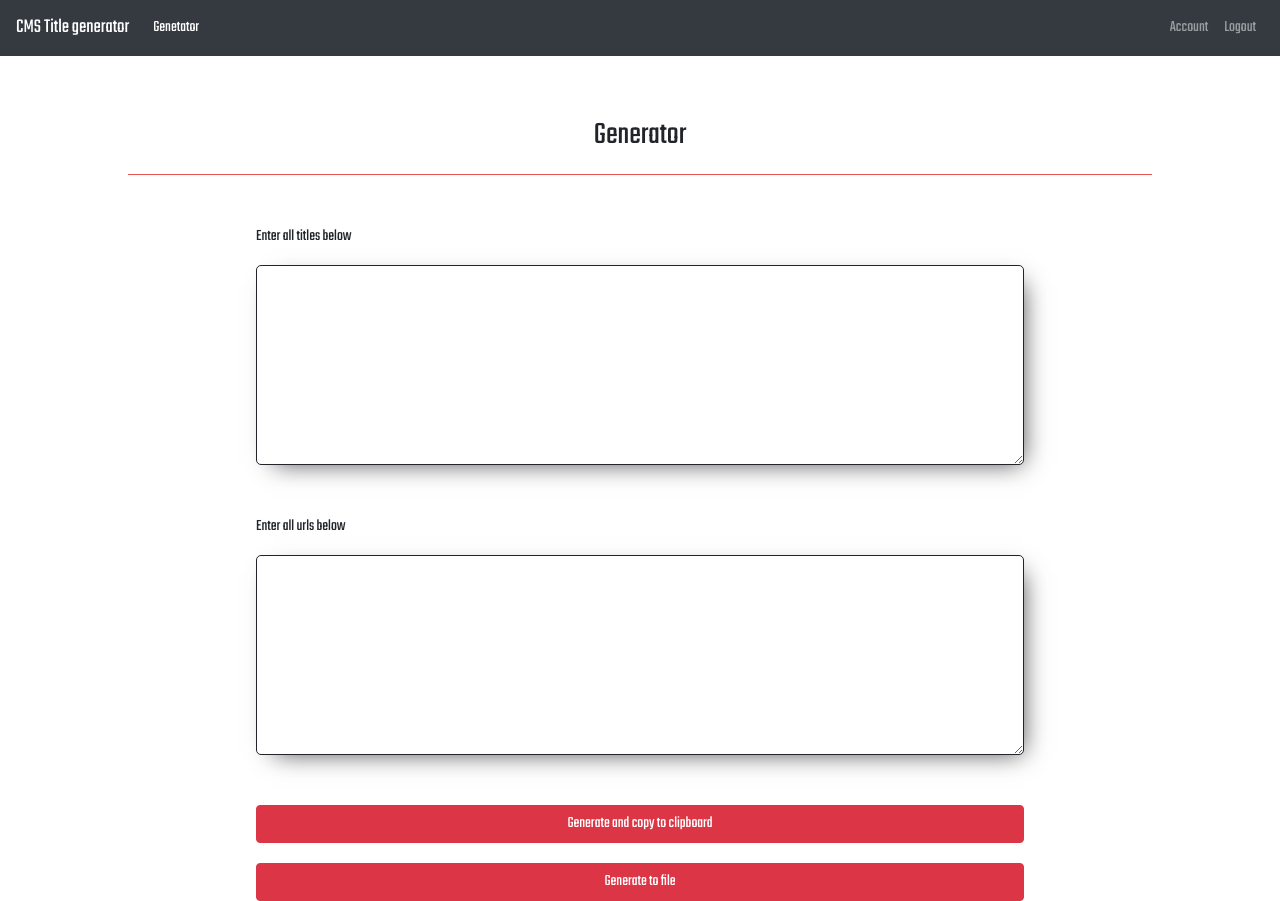
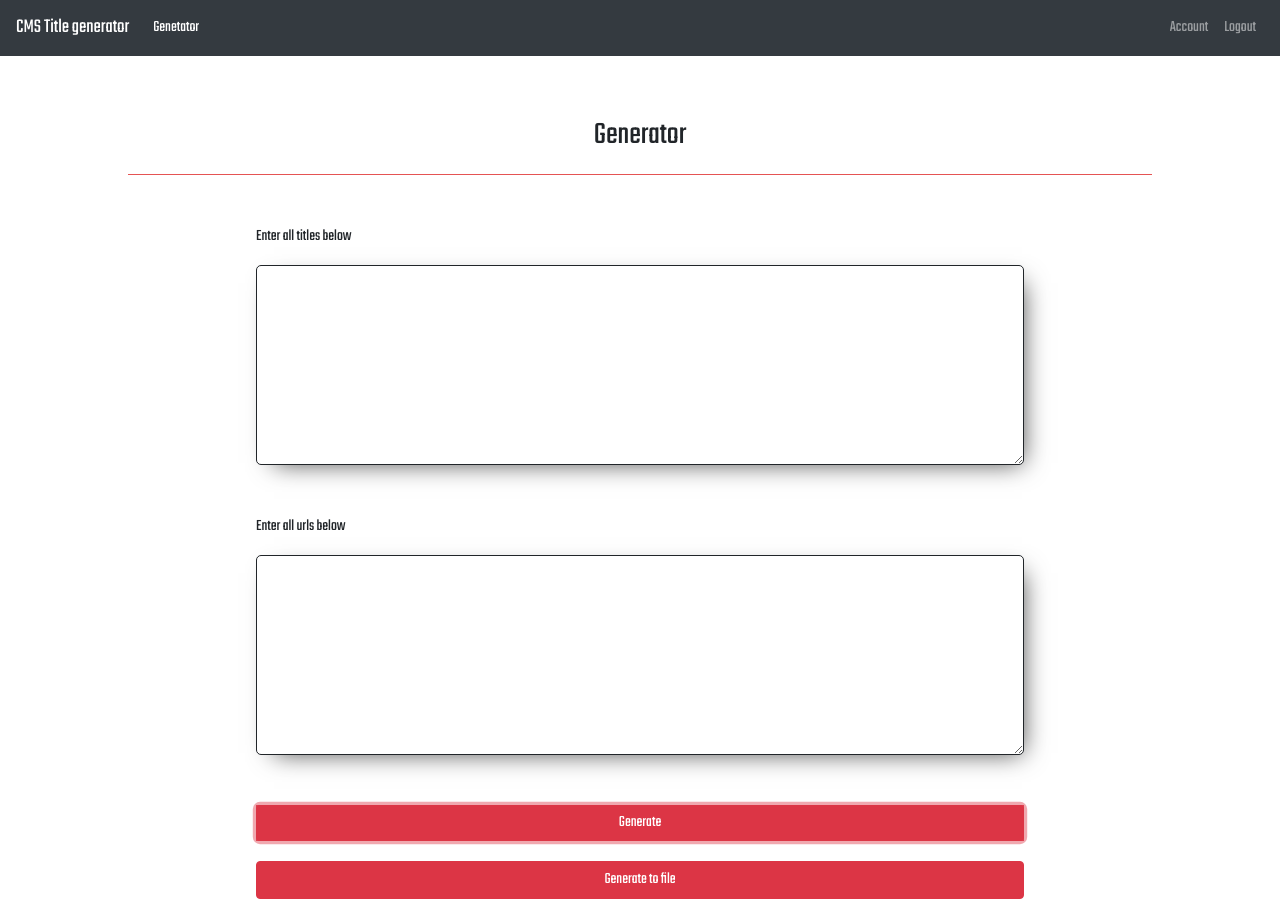
Before and after one commit to DevWichrowski/CMS-title-generator, a React (Create React App) app: page / in a window 1280 px wide. Built offline with nearby package versions, Linux system fonts and the light colour scheme.

Commit message:
Add ButtonGenerate component and added some stylings

```diff
--- a/public/index.html
+++ b/public/index.html
@@ -14,6 +14,7 @@
   <link rel="stylesheet" href="https://maxcdn.bootstrapcdn.com/bootstrap/4.2.1/css/bootstrap.min.css" integrity="sha384-GJzZqFGwb1QTTN6wy59ffF1BuGJpLSa9DkKMp0DgiMDm4iYMj70gZWKYbI706tWS"
     crossorigin="anonymous" />
     <link href="https://fonts.googleapis.com/css?family=Teko" rel="stylesheet">
+    <link rel="stylesheet" href="https://stackpath.bootstrapcdn.com/bootstrap/4.3.1/css/bootstrap.min.css" integrity="sha384-ggOyR0iXCbMQv3Xipma34MD+dH/1fQ784/j6cY/iJTQUOhcWr7x9JvoRxT2MZw1T" crossorigin="anonymous">
   <!--
       Notice the use of %PUBLIC_URL% in the tags above.
       It will be replaced with the URL of the `public` folder during the build.
@@ -39,6 +40,9 @@
       To begin the development, run `npm start` or `yarn start`.
       To create a production bundle, use `npm run build` or `yarn build`.
     -->
+    <script src="https://code.jquery.com/jquery-3.3.1.slim.min.js" integrity="sha384-q8i/X+965DzO0rT7abK41JStQIAqVgRVzpbzo5smXKp4YfRvH+8abtTE1Pi6jizo" crossorigin="anonymous"></script>
+<script src="https://cdnjs.cloudflare.com/ajax/libs/popper.js/1.14.7/umd/popper.min.js" integrity="sha384-UO2eT0CpHqdSJQ6hJty5KVphtPhzWj9WO1clHTMGa3JDZwrnQq4sF86dIHNDz0W1" crossorigin="anonymous"></script>
+<script src="https://stackpath.bootstrapcdn.com/bootstrap/4.3.1/js/bootstrap.min.js" integrity="sha384-JjSmVgyd0p3pXB1rRibZUAYoIIy6OrQ6VrjIEaFf/nJGzIxFDsf4x0xIM+B07jRM" crossorigin="anonymous"></script>
 </body>
 
 </html>
--- /dev/null
+++ b/src/components/Dashboard/TitleGenerator/ButtonGenerate/ButtonGenerate.js
@@ -0,0 +1,24 @@
+import React from 'react';
+import './ButtonGenerate.scss';
+
+export default function ButtonGenerate() {
+	return (
+		<div className="button-generate">
+			<p>
+				<a
+					className="btn btn-primary"
+					data-toggle="collapse"
+					href="#collapseExample"
+					role="button"
+					aria-expanded="false"
+					aria-controls="collapseExample"
+				>
+					Generate
+				</a>
+			</p>
+			<div className="collapse" id="collapseExample">
+				<textarea className="custom-textarea"/>
+			</div>
+		</div>
+	);
+}
--- /dev/null
+++ b/src/components/Dashboard/TitleGenerator/ButtonGenerate/ButtonGenerate.scss
@@ -0,0 +1,24 @@
+.button-generate {
+    display: block;
+    width: 60%!important;
+    margin: 20px auto;
+    background-color: #dc3545;
+    text-align: center;
+
+    .custom-textarea {
+        display: block;
+        width: 100%;
+        height: 200px;
+        margin: 0 auto;
+        box-shadow: 8px 8px 24px -10px rgba(0, 0, 0, .75);
+        border: 1px solid #212529;
+        border-radius: 5px;
+    }
+
+    .btn-primary{
+        background-color: #dc3545!important;
+        width: 100%;
+        border: 0;
+        box-shadow: 0 0 0 0.2rem rgba(225,83,97,.5);
+    }
+}
--- a/src/components/Dashboard/TitleGenerator/TitleGenerator.js
+++ b/src/components/Dashboard/TitleGenerator/TitleGenerator.js
@@ -5,6 +5,7 @@ import './TitleGenerator.scss';
 import { Button } from 'react-bootstrap';
 import AlertSuccess from './AlertSuccess/AlertSuccess';
 import AlertError from './AlertError/AlertError';
+import ButtonGenerate from './ButtonGenerate/ButtonGenerate';
 
 class TitleGenerator extends Component {
 	constructor(props) {
@@ -81,9 +82,8 @@ class TitleGenerator extends Component {
 					<p>Enter all urls below</p>
 					<textarea className="custom-textarea" onChange={this.saveUrls} />
 				</div>
-				<Button className="generate-button" variant="danger" onClick={this.submitGenerate}>
-					Generate and copy to clipboard
-				</Button>
+
+				<ButtonGenerate />
 				<Button className="generate-button" variant="danger">
 					Generate to file
 				</Button>
```
